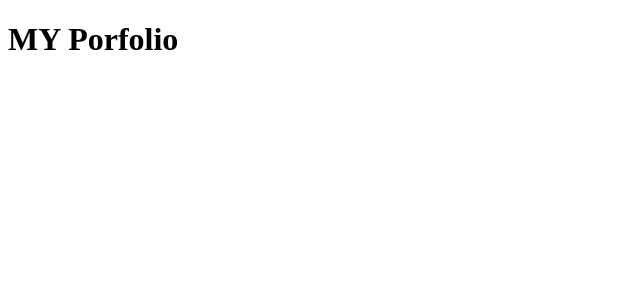
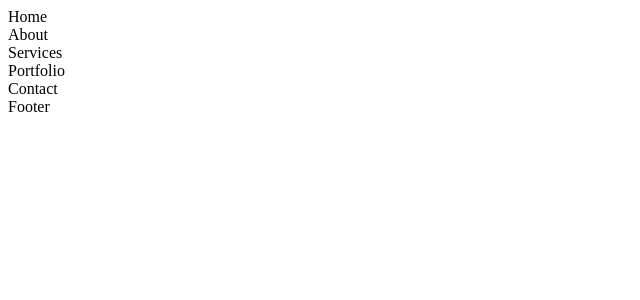
Before and after one commit to UmarMalikg/portfolio, a React (Vite) app in the folder portfolio/: page / in a window 1280 px wide. Shown: the top 300 px of the page, without its empty margins (0-640 px from the left). Built offline with nearby package versions, Linux system fonts and the light colour scheme.

Commit message:
just created the files for each component

```diff
--- a/portfolio/src/App.jsx
+++ b/portfolio/src/App.jsx
@@ -1,7 +1,19 @@
+import { About } from "./components/about/About";
+import { Contact } from "./components/contacts/Contact";
+import { Footer } from "./components/footer/Footer";
+import { Home } from "./components/home/Home";
+import { Portfolio } from "./components/portfolio/Portfolio";
+import { Services } from "./components/services/Services";
+
 function App() {
   return (
     <>
-      <h1>MY Porfolio</h1>
+      <Home />
+      <About />
+      <Services />
+      <Portfolio />
+      <Contact />
+      <Footer />
     </>
   );
 }
--- /dev/null
+++ b/portfolio/src/components/about/About.jsx
@@ -0,0 +1,5 @@
+import React from "react";
+
+export const About = () => {
+  return <div>About</div>;
+};
--- /dev/null
+++ b/portfolio/src/components/contacts/Contact.jsx
@@ -0,0 +1,5 @@
+import React from "react";
+
+export const Contact = () => {
+  return <div>Contact</div>;
+};
--- /dev/null
+++ b/portfolio/src/components/footer/Footer.jsx
@@ -0,0 +1,5 @@
+import React from "react";
+
+export const Footer = () => {
+  return <div>Footer</div>;
+};
--- /dev/null
+++ b/portfolio/src/components/home/Home.jsx
@@ -0,0 +1,5 @@
+import React from "react";
+
+export const Home = () => {
+  return <div>Home</div>;
+};
--- /dev/null
+++ b/portfolio/src/components/portfolio/Portfolio.jsx
@@ -0,0 +1,5 @@
+import React from "react";
+
+export const Portfolio = () => {
+  return <div>Portfolio</div>;
+};
--- /dev/null
+++ b/portfolio/src/components/services/Services.jsx
@@ -0,0 +1,5 @@
+import React from "react";
+
+export const Services = () => {
+  return <div>Services</div>;
+};
```
